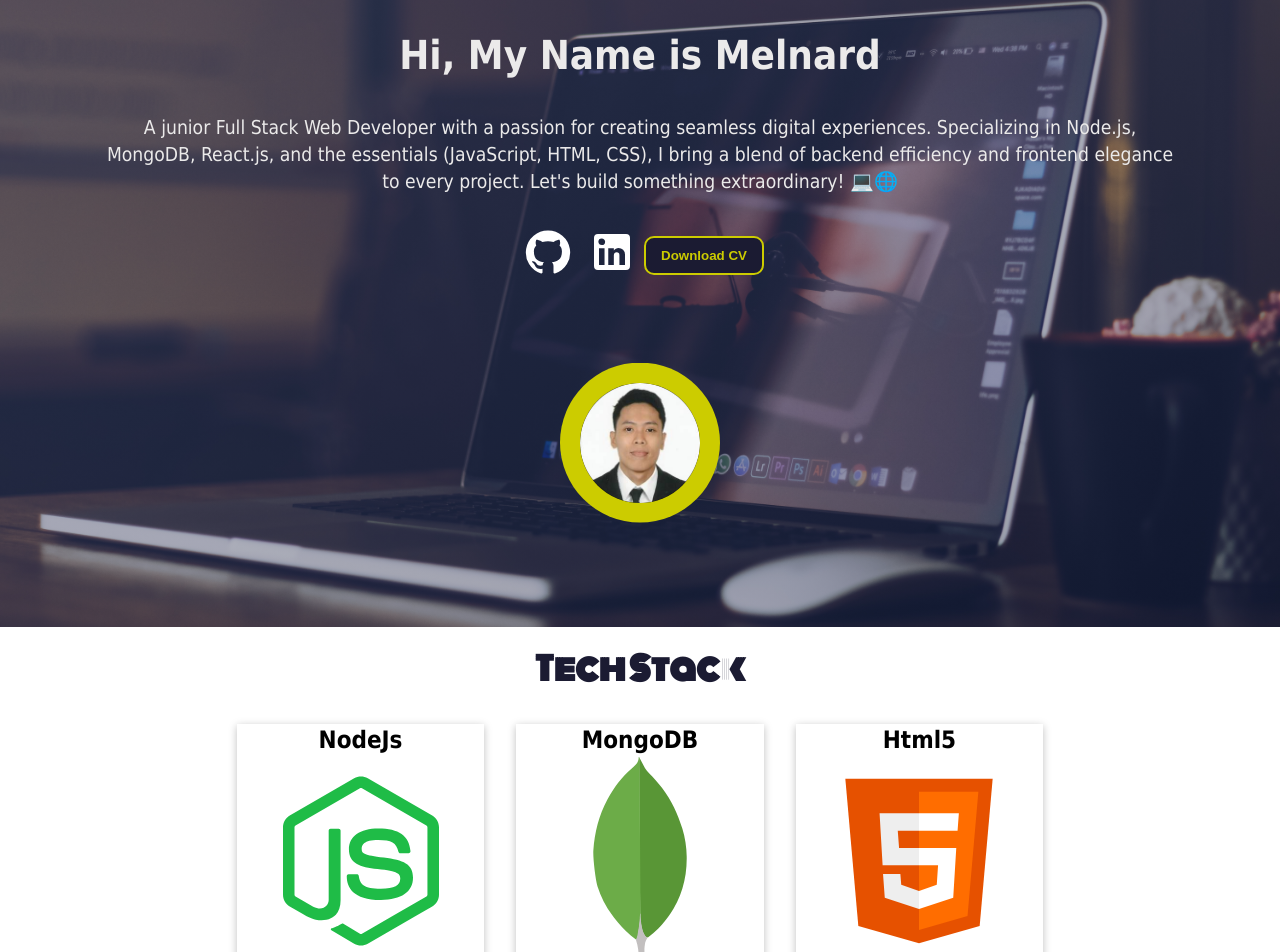
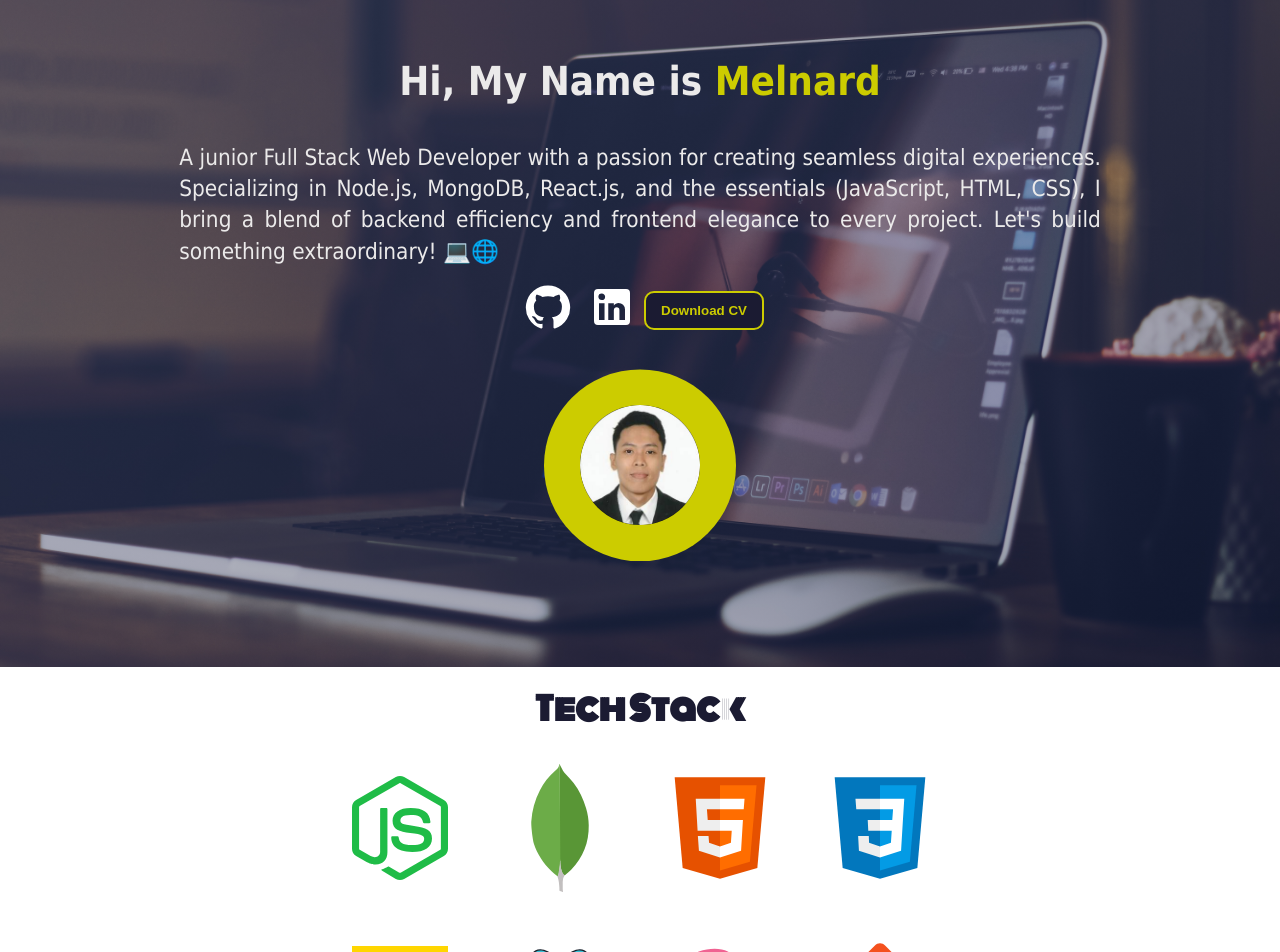
Before and after one commit to mdejesus23/my-portfolio, a React (Create React App) app: page / in a window 1280 px wide. Shown: the part 103-1055 px from the top of the page. Built offline with nearby package versions, Linux system fonts and the light colour scheme.

Commit message:
fixed layout

```diff
--- a/src/components/ContactForm.module.scss
+++ b/src/components/ContactForm.module.scss
@@ -24,11 +24,12 @@
   }
 
   p {
-    max-width: 70rem;
+    color: rgb(235, 234, 234);
+    max-width: 80%;
     font-size: 1.4rem;
-    padding: 0 1rem;
-    margin: 1rem auto;
-    color: rgb(235, 234, 234);
+    margin: auto;
+    text-align: justify;
+    overflow-wrap: break-word;
   }
 
   .contact {
--- a/src/components/ProjectList.module.scss
+++ b/src/components/ProjectList.module.scss
@@ -23,11 +23,12 @@
   }
 
   p {
-    max-width: 70rem;
+    color: rgb(235, 234, 234);
+    max-width: 80%;
     font-size: 1.4rem;
-    padding: 0 1rem;
-    margin: 1rem auto;
-    color: rgb(235, 234, 234);
+    margin: auto;
+    text-align: justify;
+    overflow-wrap: break-word;
   }
 }
 
--- a/src/components/SkillsList.js
+++ b/src/components/SkillsList.js
@@ -1,8 +1,8 @@
+import { useState } from "react";
+
 import SkillsList from "../helpers/SkillsList";
 import Card from "../components/UI/Card/Card";
-
 import classes from "./SkillsList.module.scss";
-import { useState } from "react";
 
 const Skills = () => {
   const [selectedId, setSelectedId] = useState(null);
@@ -15,14 +15,8 @@ const Skills = () => {
   const mySkillsList = SkillsList.map((skill) => {
     return (
       <li onClick={() => handleClick(skill.id)} key={skill.id}>
-        <Card className={skill.id === selectedId ? "skill-card" : ""}>
-          <h2>{skill.tech}</h2>
-
-          {skill.id === selectedId ? (
-            <p>{skill.description}</p>
-          ) : (
-            <img src={skill.image} alt={skill.altText} />
-          )}
+        <Card>
+          <img src={skill.image} alt={skill.altText} />
         </Card>
       </li>
     );
@@ -36,12 +30,7 @@ const Skills = () => {
       transition={{ delay: 0.3 }}
     >
       <h1>Tech Stack</h1>
-      <div
-        className={classes.skillsList}
-        initial={{ y: -800 }}
-        animate={{ y: 0 }}
-        transition={{ delay: 0.1, type: "spring", stiffness: 60 }}
-      >
+      <div className={classes.skillsList}>
         <ul>{mySkillsList}</ul>
       </div>
     </div>
--- a/src/components/SkillsList.module.scss
+++ b/src/components/SkillsList.module.scss
@@ -19,7 +19,7 @@
 
 @media (min-width: 1200px) {
   .skillContainer {
-    width: 90%;
+    width: 70%;
     margin: auto;
     padding: 20px 0;
 
@@ -43,13 +43,19 @@
       margin: 2rem auto;
 
       ul {
-        display: grid;
-        grid-template-columns: 1fr 1fr 1fr;
+        display: flex;
+        flex-direction: row;
+        justify-content: center;
+        align-items: center;
+        flex-wrap: wrap;
         row-gap: 2rem;
         column-gap: 2rem;
 
         li {
           text-align: center;
+          display: flex;
+          justify-content: center;
+          align-items: center;
 
           h2 {
             text-align: center;
@@ -57,7 +63,7 @@
           }
 
           img {
-            width: 13rem;
+            width: 8rem;
           }
         }
       }
@@ -82,17 +88,22 @@
     }
 
     .skillsList {
-      width: 70%;
       margin: 2rem auto;
 
       ul {
-        display: grid;
-        grid-template-columns: 1fr 1fr;
+        display: flex;
+        flex-direction: row;
+        justify-content: center;
+        align-items: center;
+        flex-wrap: wrap;
         row-gap: 2rem;
         column-gap: 2rem;
 
         li {
           text-align: center;
+          display: flex;
+          justify-content: center;
+          align-items: center;
 
           h2 {
             text-align: center;
@@ -100,7 +111,7 @@
           }
 
           img {
-            width: 13rem;
+            width: 7rem;
           }
         }
       }
@@ -129,13 +140,19 @@
       margin: 2rem auto;
 
       ul {
-        display: grid;
-        grid-template-columns: 1fr 1fr;
+        display: flex;
+        flex-direction: row;
+        justify-content: center;
+        align-items: center;
+        flex-wrap: wrap;
         row-gap: 2rem;
         column-gap: 2rem;
 
         li {
           text-align: center;
+          display: flex;
+          justify-content: center;
+          align-items: center;
 
           h2 {
             text-align: center;
--- a/src/components/UI/Card/Card.module.scss
+++ b/src/components/UI/Card/Card.module.scss
@@ -1,6 +1,7 @@
 @import "../../../styles/UI";
 
 .card {
-  box-shadow: 0 2px 8px rgba(0, 0, 0, 0.25);
+  // box-shadow: 0 2px 8px rgba(0, 0, 0, 0.25);
+
   overflow: hidden;
 }
--- a/src/components/about.module.scss
+++ b/src/components/about.module.scss
@@ -14,11 +14,12 @@
   height: 100%;
   display: flex;
   align-items: center;
+  padding: 1rem;
 
   .grid {
     width: 90%;
     margin: 0 auto;
-    // row-gap: 2rem;
+    row-gap: 2rem;
 
     height: 100%;
     display: grid;
@@ -28,20 +29,15 @@
     color: rgb(235, 234, 234);
 
     .gridItem1 {
-      padding: 1.5rem;
+      display: flex;
+      flex-direction: column;
+      justify-content: center;
+      align-items: center;
+      row-gap: 1rem;
+
       h2 {
         font-size: 2.5rem;
         margin-bottom: 17px;
-      }
-
-      h3 {
-        margin-bottom: 1rem;
-        font-size: 2rem;
-
-        .typewriter {
-          color: $secondary-color;
-          font-size: 2rem;
-        }
 
         span {
           color: $secondary-color;
@@ -49,11 +45,20 @@
       }
 
       .prompt {
+        display: flex;
+        flex-direction: column;
+        justify-content: center;
+        align-items: center;
+        color: rgb(235, 234, 234);
+        row-gap: 1rem;
+
         p {
-          max-width: 70rem;
-          font-size: 1.2rem;
-          padding: 0 1rem;
-          margin: 1rem auto;
+          // max-width: 70rem;
+          font-size: 1.4rem;
+          margin: auto;
+          text-align: justify;
+          overflow-wrap: break-word;
+          max-width: 80%;
         }
 
         .icons {
@@ -80,10 +85,8 @@
     .gridItem2 {
       display: flex;
       flex-direction: column;
-      row-gap: 1rem;
       justify-content: center;
       align-items: center;
-      padding: 1.5rem;
 
       .clip {
         display: flex;
@@ -106,39 +109,41 @@
 }
 
 @media (max-width: 768px) {
-  .grid {
-    grid-template-columns: 1fr;
-  }
+  // .grid {
+  //   grid-template-columns: 1fr;
+  // }
 }
 
 @media (min-width: 768.1px) {
   .home {
     padding: 1.5rem 0;
-    min-height: 85vh;
+    min-height: 90vh;
 
-    .grid {
-      row-gap: 3rem;
+    // .grid {
+    //   row-gap: 3rem;
 
-      .gridItem1 {
-        padding-top: 0;
-        padding-bottom: 0;
+    //   .gridItem1 {
+    //     padding-top: 0;
+    //     padding-bottom: 0;
 
-        .prompt {
-          margin-bottom: 2rem;
+    //     .prompt {
+    //       margin-bottom: 2rem;
+    //       text-align: justify;
+    //       overflow-wrap: break-word;
 
-          p {
-            margin: 2rem auto;
-          }
-        }
-      }
-      .gridItem2 {
-        padding-top: 0;
+    //       p {
+    //         margin: 2rem auto;
+    //       }
+    //     }
+    //   }
+    //   .gridItem2 {
+    //     padding-top: 0;
 
-        .clip {
-          height: 10rem;
-          width: 10rem;
-        }
-      }
-    }
+    //     .clip {
+    //       height: 10rem;
+    //       width: 10rem;
+    //     }
+    //   }
+    // }
   }
 }
```
Also changed, not shown: src/components/about.js (+1 -13 lines).
